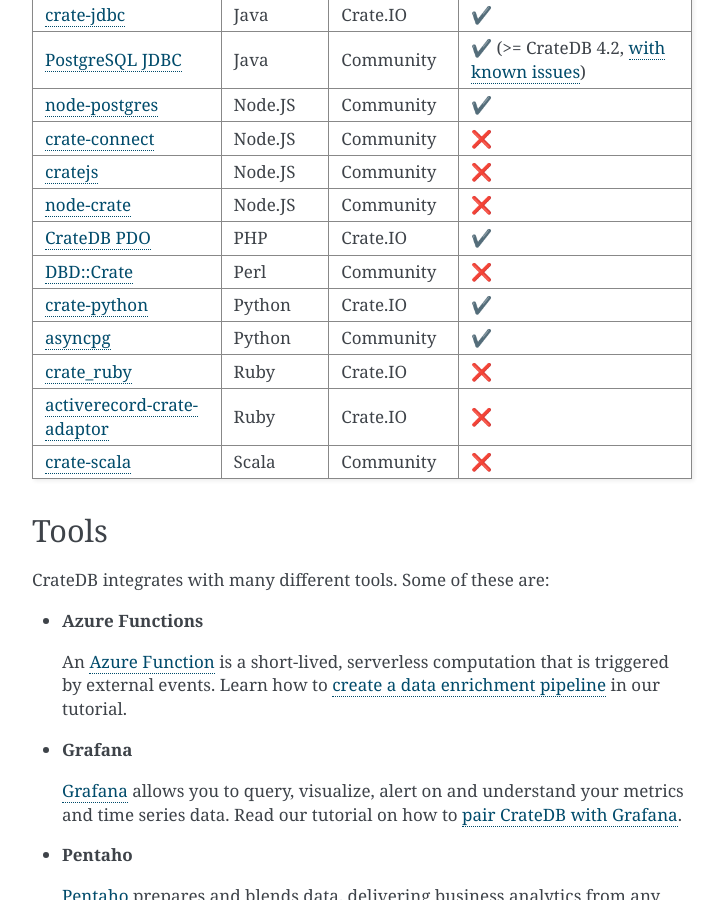
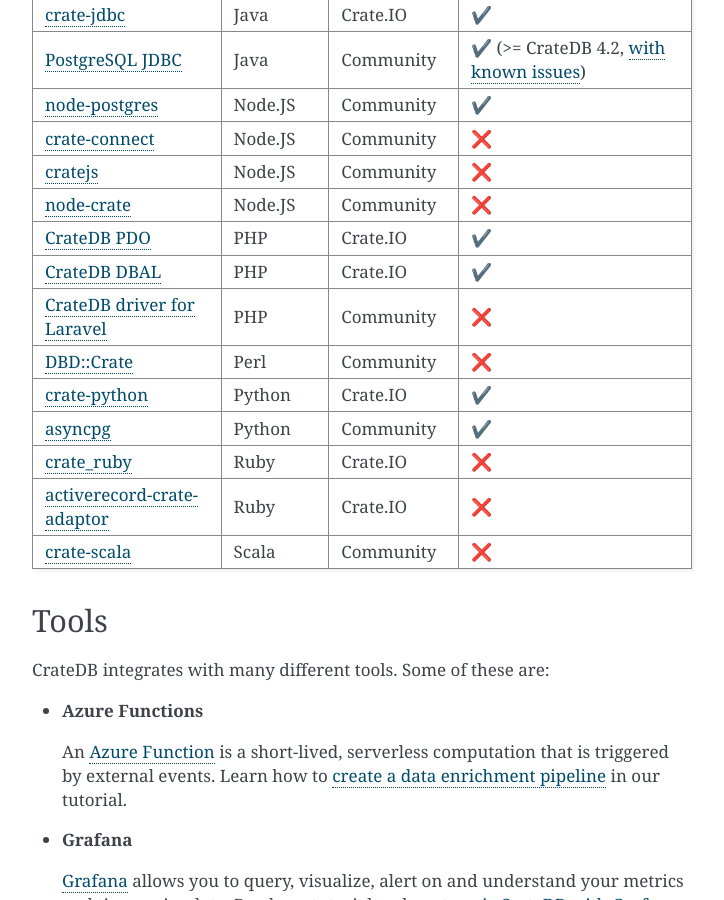
Before and after one commit to crate/crate-clients-tools, a Sphinx documentation site: the page built from docs/index.rst, in a window 1280 px wide and 900 px high, scrolled down 1006 px. Shown: the whole window, without its empty margins (388-1112 px from the left). Built offline with Sphinx 7.4.7, drawn with Linux system fonts in a browser that asks for light colours.

Commit message:
Add CrateDB DBAL driver and CrateDB Laravel integration adapters

```diff
--- a/docs/index.rst
+++ b/docs/index.rst
@@ -88,6 +88,14 @@
       - PHP
       - Crate.IO
       - ✔️
+    * - `CrateDB DBAL`_
+      - PHP
+      - Crate.IO
+      - ✔️
+    * - `CrateDB driver for Laravel`_
+      - PHP
+      - Community
+      - ❌
     * - `DBD::Crate`_
       - Perl
       - Community
@@ -175,6 +183,8 @@
 .. _crate-connect: https://www.npmjs.com/package/crate-connect
 .. _CrateDB Npgsql fork: https://crate.io/docs/clients/npgsql/en/latest/
 .. _CrateDB PDO: https://crate.io/docs/clients/pdo/en/latest/
+.. _CrateDB DBAL: https://crate.io/docs/clients/dbal/en/latest/
+.. _CrateDB driver for Laravel: https://github.com/RatkoR/laravel-crate.io
 .. _crate-jdbc: https://crate.io/docs/clients/jdbc/en/latest/
 .. _cratejs: https://www.npmjs.com/package/cratejs
 .. _crate-python: https://crate.io/docs/clients/python/en/latest/
```
Also changed, not shown: other parts of docs/index.rst (+0 -1 lines).
